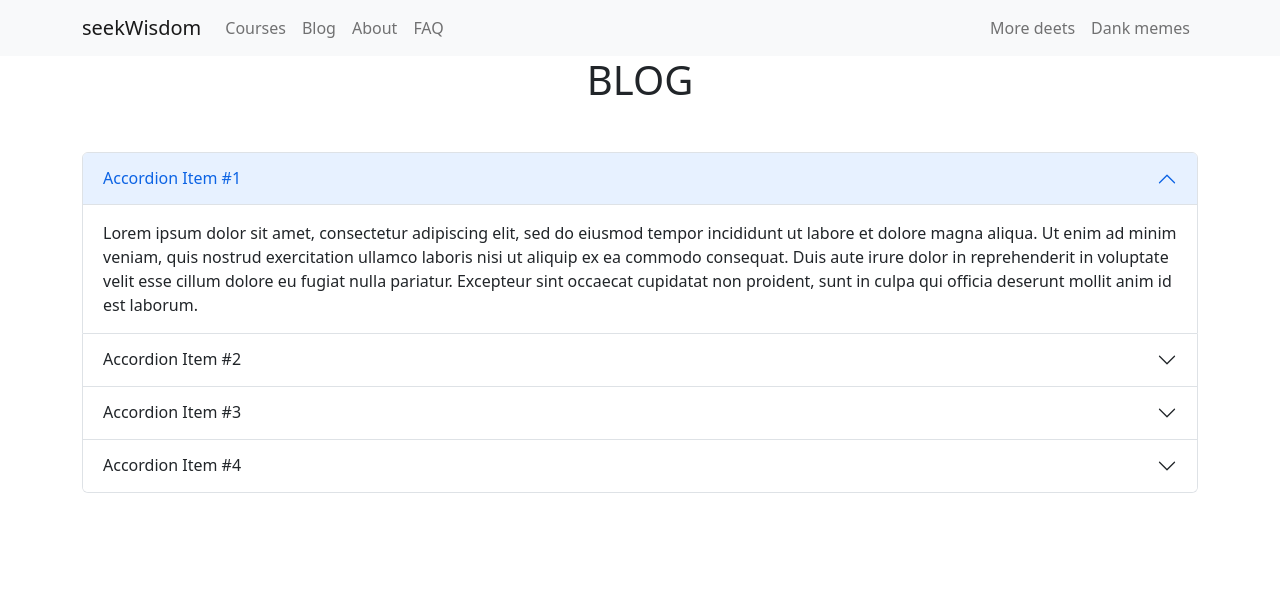
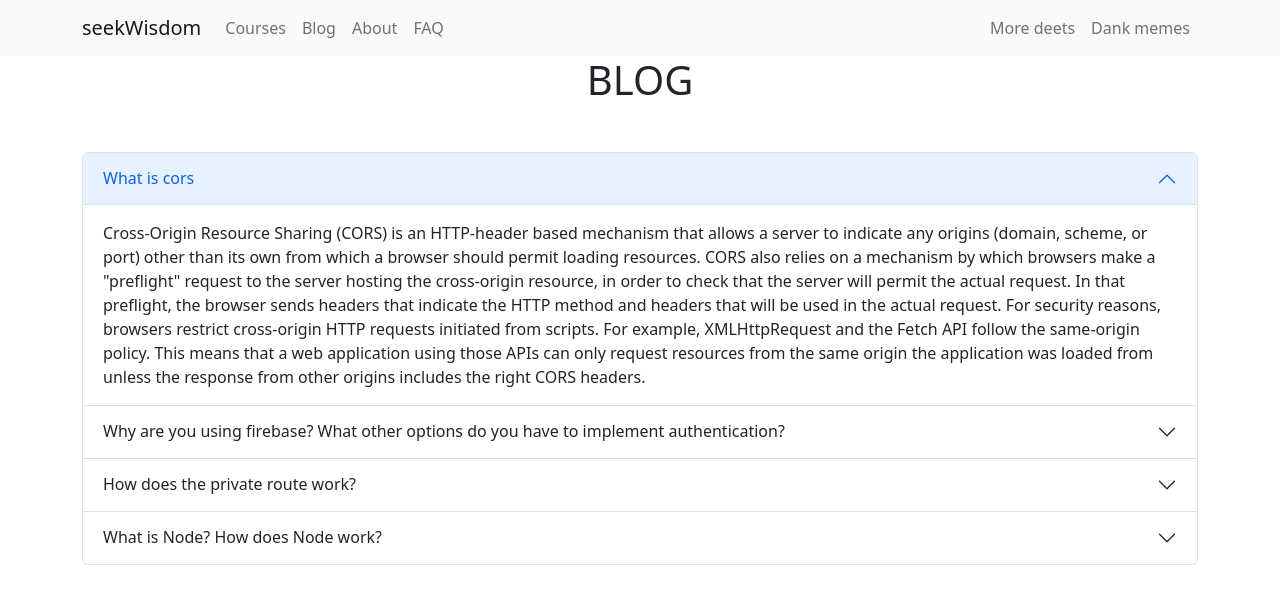
Before and after one commit to Ovijitnath/seekwisdom-client-repo, a React (Create React App) app: page /blog in a window 1280 px wide. Shown: the top 604 px of the page. Built offline with nearby package versions, Linux system fonts and the light colour scheme.

Commit message:
blog completed

```diff
--- a/src/Pages/Blog/Blog.js
+++ b/src/Pages/Blog/Blog.js
@@ -9,51 +9,66 @@ const Blog = () => {
             <Container className='mt-5'>
                 <Accordion defaultActiveKey={['0']} alwaysOpen>
                     <Accordion.Item eventKey="0">
-                        <Accordion.Header>Accordion Item #1</Accordion.Header>
+                        <Accordion.Header>What is cors</Accordion.Header>
                         <Accordion.Body>
-                            Lorem ipsum dolor sit amet, consectetur adipiscing elit, sed do
-                            eiusmod tempor incididunt ut labore et dolore magna aliqua. Ut enim ad
-                            minim veniam, quis nostrud exercitation ullamco laboris nisi ut
-                            aliquip ex ea commodo consequat. Duis aute irure dolor in
-                            reprehenderit in voluptate velit esse cillum dolore eu fugiat nulla
-                            pariatur. Excepteur sint occaecat cupidatat non proident, sunt in
-                            culpa qui officia deserunt mollit anim id est laborum.
+                            Cross-Origin Resource Sharing (CORS) is an HTTP-header based mechanism that allows a server to indicate any origins (domain, scheme, or port) other than its own from which a browser should permit loading resources. CORS also relies on a mechanism by which browsers make a "preflight" request to the server hosting the cross-origin resource, in order to check that the server will permit the actual request. In that preflight, the browser sends headers that indicate the HTTP method and headers that will be used in the actual request. For security reasons, browsers restrict cross-origin HTTP requests initiated from scripts. For example, XMLHttpRequest and the Fetch API follow the same-origin policy. This means that a web application using those APIs can only request resources from the same origin the application was loaded from unless the response from other origins includes the right CORS headers.
                         </Accordion.Body>
                     </Accordion.Item>
                     <Accordion.Item eventKey="1">
-                        <Accordion.Header>Accordion Item #2</Accordion.Header>
+                        <Accordion.Header>Why are you using firebase? What other options do you have to implement authentication?</Accordion.Header>
                         <Accordion.Body>
-                            Lorem ipsum dolor sit amet, consectetur adipiscing elit, sed do
-                            eiusmod tempor incididunt ut labore et dolore magna aliqua. Ut enim ad
-                            minim veniam, quis nostrud exercitation ullamco laboris nisi ut
-                            aliquip ex ea commodo consequat. Duis aute irure dolor in
-                            reprehenderit in voluptate velit esse cillum dolore eu fugiat nulla
-                            pariatur. Excepteur sint occaecat cupidatat non proident, sunt in
-                            culpa qui officia deserunt mollit anim id est laborum.
+                            Firebase Authentication provides backend services, easy-to-use SDKs, and ready-made UI libraries to authenticate users to your app. It supports authentication using passwords, phone numbers, popular federated identity providers like Google, Facebook and Twitter, and more.Firebase Authentication integrates tightly with other Firebase services, and it leverages industry standards like OAuth 2.0 and OpenID Connect, so it can be easily integrated with your custom backend. When you upgrade to Firebase Authentication with Identity Platform, you unlock additional features, such as multi-factor authentication, blocking functions, user activity and audit logging, SAML and generic OpenID Connect support, multi-tenancy, and enterprise-level support.
+                            <br />
+                            <br />
+                            <h5>Firebase Alternatives</h5>
+                            <strong>1.Back4App : </strong>
+                            Back4app is a reliable Firebase alternative that works with an amalgamation of open-source technologies. The platform is straightforward to use and has a low learning curve.
+                            <br />
+                            <strong>2.Parse : </strong>
+                            Parse is a comprehensive application stack that will help you build applications faster. It is an open-source backend framework that is free to use and download. It is a terrific free Firebase alternative.
+                            <br />
+                            <strong>3.AWS Amplify : </strong>
+                            AWS Amplify allows web and mobile developers to create full-stack applications with a set o fit-to-purpose tools and features.
+
+                            Using AWS Amplify, it is possible to configure a backend in minutes, ship faster, and scale effortlessly. The platform integrates with other AWS services like Dynamo DB, Lambda, S3, Cognito, AppSync, etc.
+
+                            Building an application using AWS Amplify is easy and involves steps like creating the backend, connecting it to the application, managing users, and creating the UI.
+                            <br />
+                            <strong>4.Backendless : </strong>
+                            Backendless is a visual application development platform. It has been operating since 2012, and it is one of the first Backend as a Service solutions launched.
+
+                            Using Backendless, it is possible to create realtime applications, location-aware apps, and mobile and web apps. The visual app builder makes the experience of developing apps intuitive, easy to manage, and fast.
+                            <br />
+                            <strong>5.Kuzzle : </strong>
+                            Kuzzle recently updated its website and now offers two different products. The first one is an IoT suite designed to streamline the deployment of IoT applications. The second one is a backend to facilitate the development of web and mobile applications.
+
+                            Both products are open-source and are great options for data management and IoT development. Using Kuzzle, you can create projects for Smart Cities, Smart Logistics, Smart Buildings, etc.
+                            <br />
+                            <strong>6.Supabase : </strong>
+                            Supabase allows developers to build a backend in less than 2 minutes. It is an excellent Firebase alternative that works with open-source technologies and enables you to host an app on a self-host environment or directly with Supabase cloud.
+
+                            The platform allows you to build realtime chat apps, SaaS products, web crawlers, ToDo lists, Kamban boards, website builders, etc. It supports multiple technologies, including Flutter, Angular, React, Vue, etc.
+                            <br />
+
                         </Accordion.Body>
                     </Accordion.Item>
                     <Accordion.Item eventKey="2">
-                        <Accordion.Header>Accordion Item #3</Accordion.Header>
+                        <Accordion.Header>How does the private route work?</Accordion.Header>
                         <Accordion.Body>
-                            Lorem ipsum dolor sit amet, consectetur adipiscing elit, sed do
-                            eiusmod tempor incididunt ut labore et dolore magna aliqua. Ut enim ad
-                            minim veniam, quis nostrud exercitation ullamco laboris nisi ut
-                            aliquip ex ea commodo consequat. Duis aute irure dolor in
-                            reprehenderit in voluptate velit esse cillum dolore eu fugiat nulla
-                            pariatur. Excepteur sint occaecat cupidatat non proident, sunt in
-                            culpa qui officia deserunt mollit anim id est laborum.
+                            Private Routes in React Router (also called Protected Routes) require a user being authorized to visit a route. So if a user is not authorized for a specific page, they cannot access it. The most common example is authentication in a React application where a user can only access the protected pages when they are authorized (which means in this case being authenticated). Authorization goes beyond authentication though. For example, a user can also have roles and permissions which give a user access to specific areas of the application. <br />
+                            PrivateRoute component is the blueprint for all private routes in the application. If the user is logged in, go on and display the component in question; otherwise, redirect the user to sign-in page. Additionally, we can define the logic of isLogin utility function separately in utils folder.
                         </Accordion.Body>
                     </Accordion.Item>
                     <Accordion.Item eventKey="3">
-                        <Accordion.Header>Accordion Item #4</Accordion.Header>
+                        <Accordion.Header>What is Node? How does Node work?</Accordion.Header>
                         <Accordion.Body>
-                            Lorem ipsum dolor sit amet, consectetur adipiscing elit, sed do
-                            eiusmod tempor incididunt ut labore et dolore magna aliqua. Ut enim ad
-                            minim veniam, quis nostrud exercitation ullamco laboris nisi ut
-                            aliquip ex ea commodo consequat. Duis aute irure dolor in
-                            reprehenderit in voluptate velit esse cillum dolore eu fugiat nulla
-                            pariatur. Excepteur sint occaecat cupidatat non proident, sunt in
-                            culpa qui officia deserunt mollit anim id est laborum.
+                            Node.js is an open-source backend javascript runtime environment. It is a used as backend service where javascript works on the server-side of the application. This way javascript is used on both frontend and backend. Node.js runs on chrome v8 engine which converts javascript code into machine code, it is highly scalable, lightweight, fast, and data-intensive. <br />
+                            Node.js accepts the request from the clients and sends the response, while working with the request node.js handles them with a single thread. To operate I/O operations or requests node.js use the concept of threads. Thread is a sequence of instructions that the server needs to perform. It runs parallel on the server to provide the information to multiple clients. Node.js is an event loop single-threaded language. It can handle concurrent requests with a single thread without blocking it for one request.
+
+                            Node.js basically works on two concept-
+
+                            Asynchronous,
+                            Non-blocking I/O.
                         </Accordion.Body>
                     </Accordion.Item>
                 </Accordion>
```
